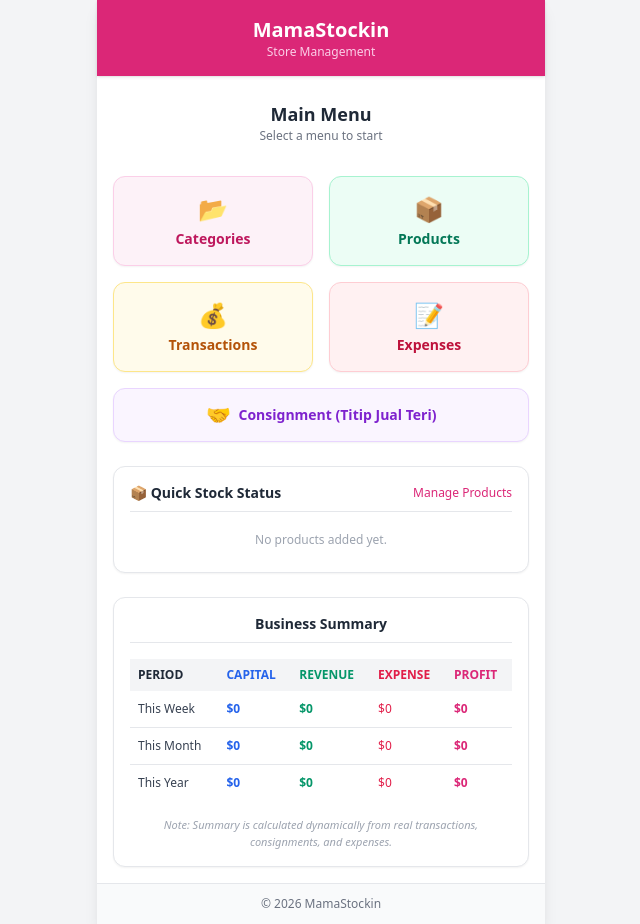
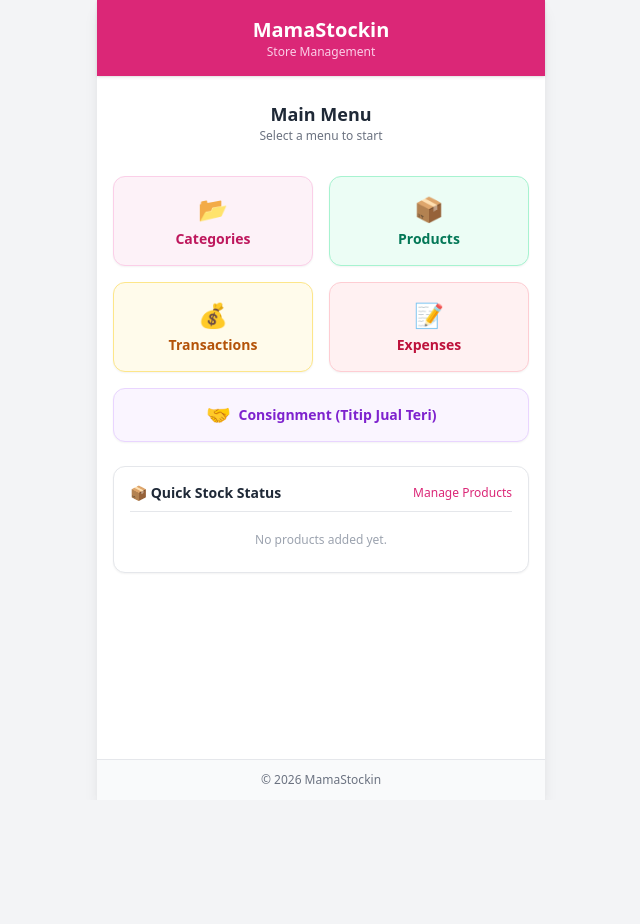
Before and after one commit to abindacarmo/mama-stockin, a Django app: page / in a window 1280 px wide. Shown: the whole page, without its empty margins (319-959 px from the left). After the commit the page ends 784 px from the top, so only its background shows below. Run offline with Django 5.2, Linux system fonts and the light colour scheme; data that the repository does not hold is empty; some libraries are stand-ins or nearby versions.

Commit message:
Remove summary table from dashboard home page per issue 18

```diff
--- a/store/templates/store/home.html
+++ b/store/templates/store/home.html
@@ -63,52 +63,5 @@
             {% endfor %}
         </div>
     </div>
-
-    <!-- Dynamic Business Summary -->
-    <div class="bg-white border border-gray-200 p-4 rounded-xl space-y-4 shadow-sm">
-        <h3 class="text-sm font-bold text-gray-800 text-center border-b pb-2">Business Summary</h3>
-
-        <!-- Summary Table with Dynamic Data -->
-        <div class="overflow-x-auto">
-            <table class="w-full text-xs text-left text-gray-700">
-                <thead class="bg-gray-100 text-gray-800 uppercase">
-                    <tr>
-                        <th class="py-2 px-2">Period</th>
-                        <th class="py-2 px-2 text-blue-600">Capital</th>
-                        <th class="py-2 px-2 text-emerald-600">Revenue</th>
-                        <th class="py-2 px-2 text-rose-600">Expense</th>
-                        <th class="py-2 px-2 text-pink-600">Profit</th>
-                    </tr>
-                </thead>
-                <tbody class="divide-y divide-gray-200">
-                    <!-- This Week -->
-                    <tr>
-                        <td class="py-2.5 px-2 font-medium">This Week</td>
-                        <td class="py-2.5 px-2 text-blue-600 font-semibold">${{ weekly_capital }}</td>
-                        <td class="py-2.5 px-2 text-emerald-600 font-semibold">${{ weekly_revenue }}</td>
-                        <td class="py-2.5 px-2 text-rose-600">${{ weekly_expense }}</td>
-                        <td class="py-2.5 px-2 text-pink-600 font-bold">${{ weekly_profit }}</td>
-                    </tr>
-                    <!-- This Month -->
-                    <tr>
-                        <td class="py-2.5 px-2 font-medium">This Month</td>
-                        <td class="py-2.5 px-2 text-blue-600 font-semibold">${{ monthly_capital }}</td>
-                        <td class="py-2.5 px-2 text-emerald-600 font-semibold">${{ monthly_revenue }}</td>
-                        <td class="py-2.5 px-2 text-rose-600">${{ monthly_expense }}</td>
-                        <td class="py-2.5 px-2 text-pink-600 font-bold">${{ monthly_profit }}</td>
-                    </tr>
-                    <!-- This Year -->
-                    <tr>
-                        <td class="py-2.5 px-2 font-medium">This Year</td>
-                        <td class="py-2.5 px-2 text-blue-600 font-semibold">${{ yearly_capital }}</td>
-                        <td class="py-2.5 px-2 text-emerald-600 font-semibold">${{ yearly_revenue }}</td>
-                        <td class="py-2.5 px-2 text-rose-600">${{ yearly_expense }}</td>
-                        <td class="py-2.5 px-2 text-pink-600 font-bold">${{ yearly_profit }}</td>
-                    </tr>
-                </tbody>
-            </table>
-        </div>
-        <p class="text-[11px] text-gray-400 text-center italic">Note: Summary is calculated dynamically from real transactions, consignments, and expenses.</p>
-    </div>
 </div>
 {% endblock %}
```
